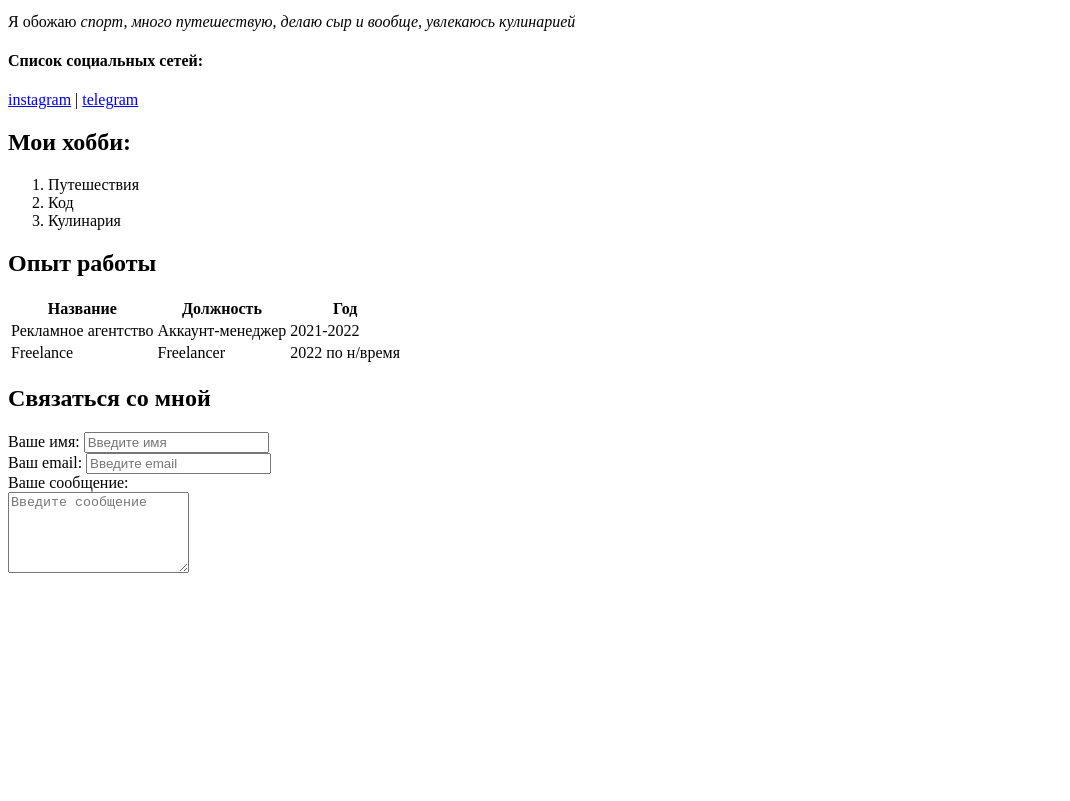
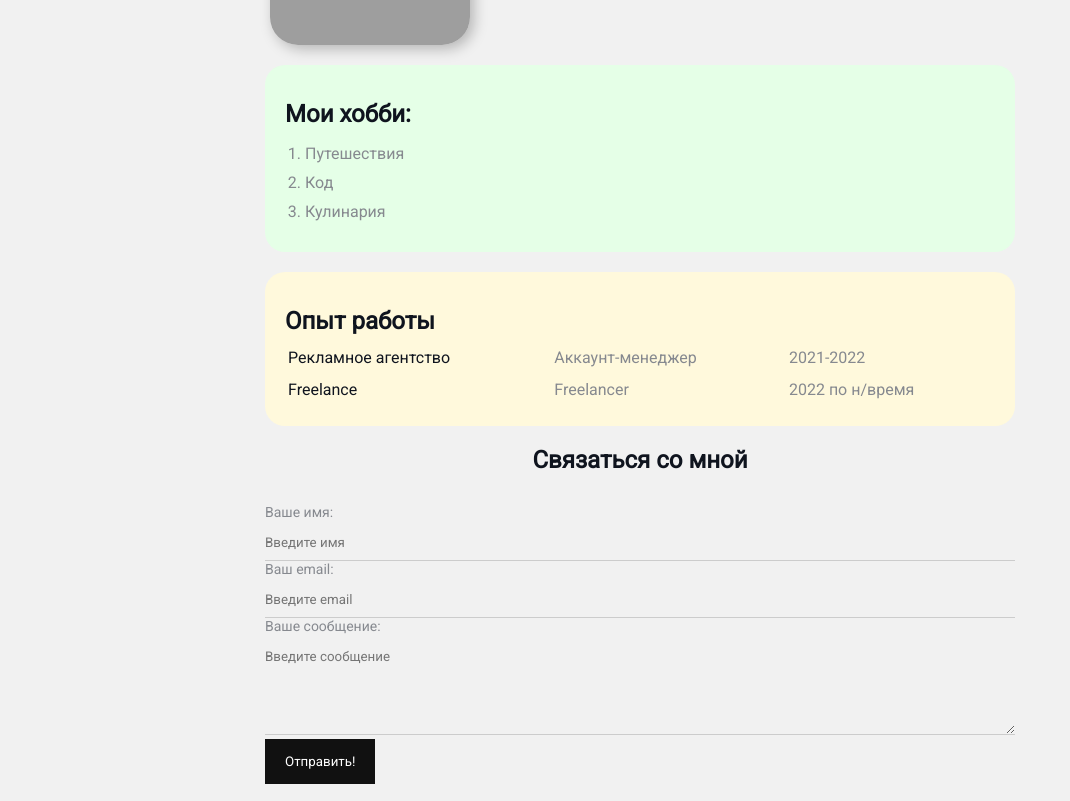
Before and after one commit to Natalya-Lv/Resume, a plain HTML site: page index.html in a window 1280 px wide. Shown: the part 263-1064 px from the top of the page, without its empty margins (0-1070 px from the left). Before the commit the page ends 902 px from the top, so only its background shows below. Drawn offline with Linux system fonts and the light colour scheme; grey boxes are pictures that could not be loaded.

Commit message:
Add styles

```diff
--- a/index.html
+++ b/index.html
@@ -6,12 +6,17 @@
     <meta name="viewport" content="width=device-width, initial-scale=1.0">
     <meta name="keywords" content="Natalya, cv, resume">
     <meta name="description" content="Это сайт-резюме Натальи Львовской">
+    <link rel="stylesheet" href="styles.css">
     <title>Natalya Resume</title>
 </head>
 <body>
 
-    <img src="IMG_2497.JPG" alt="Наталья Львовская" width="200">
+    <div class="container">
 
+    <div class="info">
+    <img src="IMG_2497.JPG" alt="Наталья Львовская" class="avatar">
+
+    <div class="info-text">
     <h1>Наталья Львовская</h1>
 
     <p>Я начала изучать <strong>HTML и CSS</strong> с нуля</p>
@@ -23,25 +28,30 @@
     <a href="https://www.instagram.com/gentlewoman2650999" target="_blank">instagram</a>
     |
     <a href="https://t.me/NatalyaNR" target="_blank">telegram</a>
+</div>
+</div>
 
+<div class="card bg-green">
     <h2>Мои хобби:</h2>
 
-    <ol>
+    <ol class="list">
         <li>Путешествия</li>
         <li>Код</li>
         <li>Кулинария</li>
     </ol>
+</div>
 
+<div class="card bg-yellow">
 <h2>Опыт работы</h2>
 
-<table>
-    <thead>
+<table class="table">
+    <!-- <thead>
         <tr>
             <th>Название</th>
             <th>Должность</th>
             <th>Год</th>
         </tr>
-    </thead>
+    </thead> -->
     <tbody>
         <tr>
             <td>Рекламное агентство</td>
@@ -55,29 +65,35 @@
         </tr>
     </tbody>
 </table>
+</div>
 
-<h2>Связаться со мной</h2>
 
-<form action="/">
-    <div>
+
+<form action="/" class="form">
+    <h2>Связаться со мной</h2>
+
+    <div class="form-row"></div>
+
+    <div class="form-group">
         <label for="name">Ваше имя:</label>
         <input type="text" id="name" placeholder="Введите имя">
     </div>
 
-    <div>
+    <div class="form-group">
         <label for="email">Ваш email:</label>
         <input type="email" id="email" placeholder="Введите email">
     </div>
 
-    <div>
+    <div class="form-group">
         <label for="message">Ваше сообщение:</label>
-        <br>
         <textarea id="message" cols="20" rows="5" placeholder="Введите сообщение"></textarea>
     </div>
+    <input class="btn" type="submit" value="Отправить!">
 </form>
 
     <br>
     <br>
     <br>
+</div>
 </body>
 </html>
--- /dev/null
+++ b/styles.css
@@ -0,0 +1,185 @@
+@import url('https://fonts.googleapis.com/css2?family=Roboto&display=swap');
+
+body {
+    font-family: 'Roboto', sans-serif;
+    font-size: 16px;
+    font-weight: normal;
+    background: #f1f1f1;
+    color: #0f141e;
+}
+
+a {
+    color: #000;
+    text-decoration: none;
+}
+
+a:hover {
+    text-decoration: underline;
+}
+
+a:active {
+    color: blue;
+}
+
+a:visited {
+    color: grey;
+}
+
+.container {
+    max-width: 750px;
+    margin: auto;
+    padding-top: 30px;
+}
+
+.avatar {
+    width: 200px;
+    height: 270px;
+    border-radius: 28px;
+    margin-left: 5px;
+    box-shadow: 4px 4px 14px rgba(0, 0, 0, .25);
+}
+
+.info {
+    margin-bottom: 20px;
+    display: flex;
+}
+
+.info-text {
+    margin-left: 40px;
+}
+
+.info-text p {
+    font-style: italic;
+    font-weight: bold;
+    color: #86898f;
+    margin: 0;
+}
+
+.info-text h4 {
+    margin-bottom: 10px;
+}
+
+@media (max-width: 650px) {
+    .info {
+       display: block;
+       text-align: center;
+    }
+}
+
+.card {
+    border-radius: 20px;
+    padding: 15px 20px;
+    margin-bottom: 20px;
+}
+
+.card h2 {
+    margin-bottom: 10px;
+}
+
+.bg-yellow {
+    background: #fff9dc;
+}
+
+.bg-red {
+    background: #ffe5e5;
+}
+
+.bg-green {
+    background: #e5ffe7;
+}
+
+.btn {
+    background: #111;
+    padding: 15px 20px;
+    color: #fff;
+    border: none;
+    font-family: inherit;
+    cursor: pointer;
+}
+
+.btn:hover {
+    opacity: 0.8;
+}
+
+.list {
+    padding: 0 20px;
+}
+
+.list li {
+    color: #86898f;
+    margin-bottom: 10px;
+}
+
+/* .link-list {
+    list-style: none;
+    padding: 0;
+} */
+
+.link-list li {
+    margin-bottom: 10px;
+    border-bottom: 1px solid #ccc;
+    padding-bottom: 5px;
+}
+
+.table {
+    width: 100%;
+}
+
+.table td {
+    padding-bottom: 10px;
+}
+
+.table td:nth-child(2),
+.table td:nth-child(3) {
+    color: #86898f;
+}
+
+.form h2 {
+    text-align: center;
+}
+
+.form-row {
+    margin-bottom: 10px;
+    display: flex;
+}
+
+.form-row .form-group {
+    margin-right: 20px;
+    width: 50%;
+     /* display: inline-block; */
+    /* width: calc(50%-20px); */
+}
+
+.form-row .form-group:last-child {
+    margin-right: 0;
+}
+
+@media (max-width:650px) {
+    .form-row {
+        display: block;
+    }
+    .form-row .form-group {
+        width: 100%;
+        margin-right: 0;
+        margin-bottom: 10px;
+    }
+}
+
+.form-group  label {
+    display: block;
+    font-size: 14px;
+    color: #86898f;
+}
+
+.form-group input,
+.form-group textarea {
+    width: 100%;
+    box-sizing: border-box;
+    border: none;
+    background: transparent;
+    border-bottom: 1px solid #ccc;
+    color: #000;
+    padding: 15px 0 10px;
+    outline: none;
+    font-family: inherit;
+}
```
